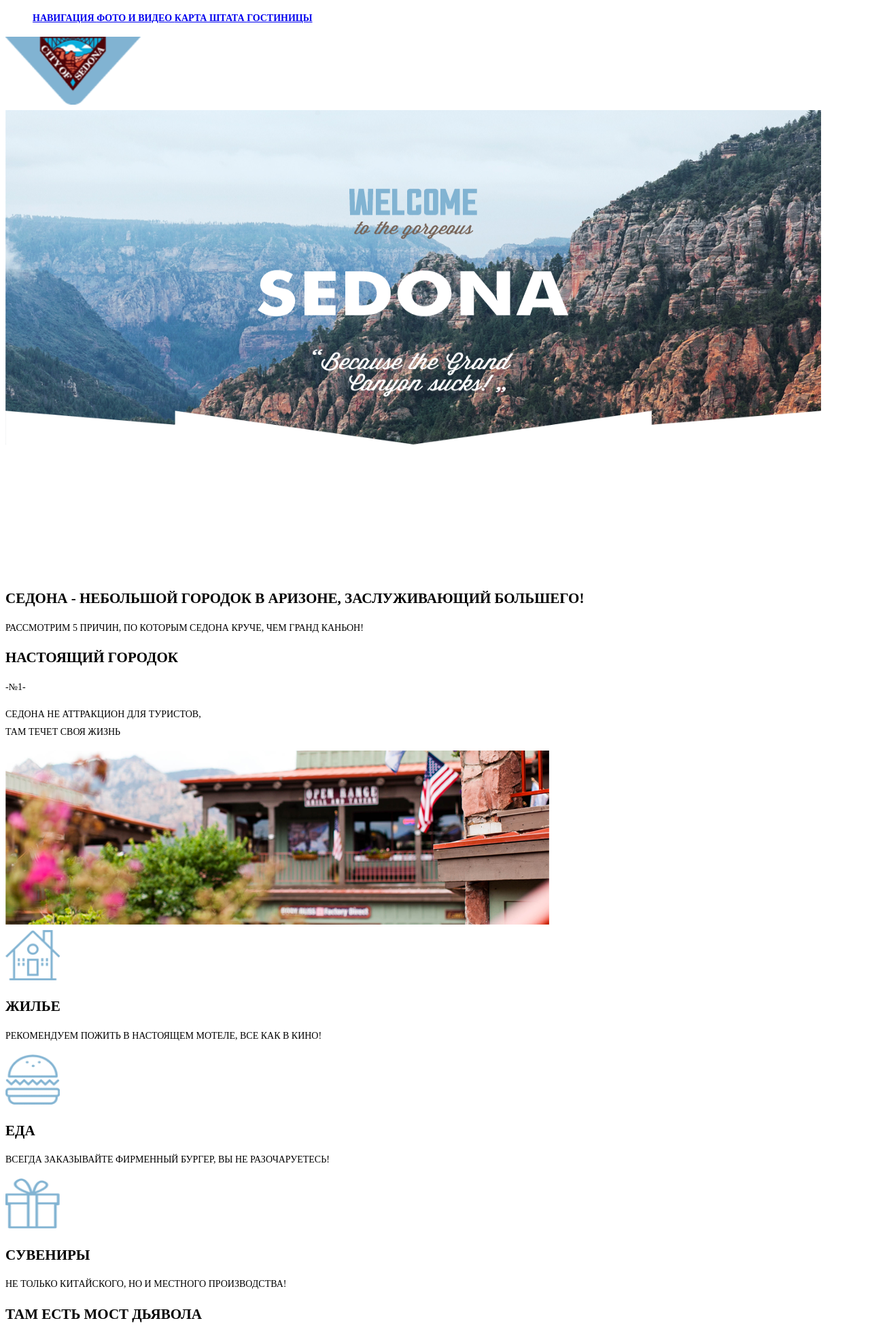
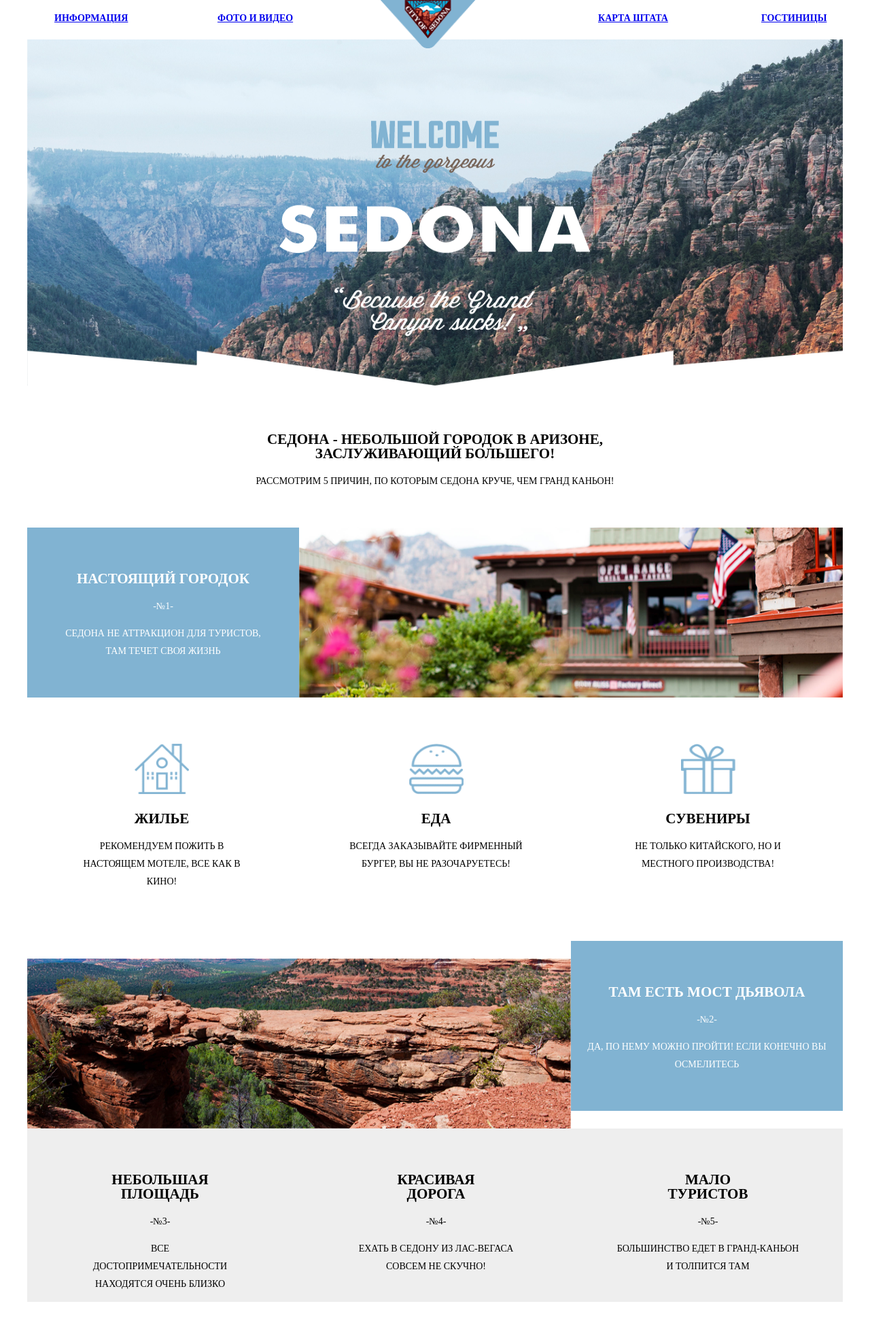
Before and after one commit to Klackky/415439-sedona, a plain HTML site: page index.html in a window 1280 px wide. Shown: the top 1949 px of the page at 68% size. Drawn offline with Linux system fonts and the light colour scheme.

Commit message:
main page

```diff
--- a/css/css.css
+++ b/css/css.css
@@ -1,17 +1,193 @@
 body {
 	font-family:"PT Sans";
 	line-height: 26px;
+	background-color: white;
+	width: 1200px;
+	margin: 0px auto;
+
 }
+
+
 .main-navigator {
 	font-size: 14px;
 	font-weight: bold;
 	text-transform: uppercase;
+	position: relative;
+	width: 1200px;
+}
+.container {
+	width:1200px;
+	min-height: 58px;
+	display: flex;
+    justify-content: center;
+    align-items: center;
+}
+header {
+    margin:0;
+	position: relative;
+}
+.logo {
+    position: absolute;
+	top:0px;
+	left:520px;
+	right:520px;
+}
+
+ul {
+ font-size:0px;
+}
+
+li {
+	display: inline-block;
+    font-size: 14px;
+}
+
+
+
+.nav-left{
+	width: 240px;
 
 }
-li {
-	display: inline;
+.nav-left-2{
+	width: 240px;
+	padding:0;
+
 }
 
+.nav-right{
+	margin-left:320px;
+	width: 240px;
+
+}
+
+.nav-right-2{
+	padding:0;
+
+}
+.main-image{
+	width: 100%;
+}
+.about {
+	text-align:center;
+	margin-top:60px;
+	margin-bottom:55px;
+}
+
+.house {
+   float: left;
+   width: 256px;
+   min-height:194px;
+   padding: 60px 74px 86px 70px;
+   text-align: center;
+
+}
+.food{
+   float: left;
+   width: 283px;
+   min-height:194px;
+   padding: 60px 57px 86px 60px;
+   text-align: center;
+}
+.souvenirs{
+   float: right;
+   width: 271px;
+   min-height:194px;
+   padding: 60px 63px 86px 66px;
+   text-align: center;
+}
+.reasons-text {
+	float:left;
+	text-align: center;
+	width: 400px;
+	min-height: 203px;
+	background-color: rgb(129, 179, 210);
+	color: white;
+	padding:47px 0px 0px 0px;
+
+}
+.bridge-text{
+	float:right;
+	text-align: center;
+	width: 400px;
+	min-height: 203px;
+	background-color: rgb(129, 179, 210);
+	color: white;
+	padding:47px 0px 0px 0px;
+
+}
+.bridge-img {
+	min-height: 250px;
+	line-height: 0;
+}
+.reasons-img {
+	min-height: 250px;
+}
+
+.reasons-small{
+	margin-top:0;
+
+}
+
+.reason-3{
+   float: left;
+   width: 215px;
+   height: 143px;
+   padding: 47px 97px 65px 88px;
+   text-align: center;
+   background-color: rgb(238,238,238);
+
+}
+.reason-4{
+   float: left;
+   width: 265px;
+   height: 143px;
+   padding: 47px 66px 65px 69px;
+   text-align: center;
+   background-color: rgb(238,238,238);
+}
+.reason-5 {
+   float: right;
+   width: 271px;
+   height: 143px;
+   padding: 47px 63px 65px 66px;
+   text-align: center;
+   background-color: rgb(238,238,238);
+}
+
+.int {
+	width:450px;
+    height:88px;
+    margin-top:20px;
+	text-align: center;
+	overflow: hidden;
+	padding:60px 372px 142px 378px;
+
+}
+
+.button-sedona {
+	background-color: rgb(118,99,87);
+	width: 575px;
+	height:87px;
+    display: flex;
+    justify-content: center;
+    align-items: center;
+
+}
+.search {
+	width:575px;
+	height:395px;
+	background-color: white;
+	position:relative;
+	margin: auto;
+	padding-bottom: 78px;
+	display:block;
+}
+
+.map{
+	position: relative;
+
+
+}
 
 h1{
 	font-size:30px;
@@ -23,6 +199,7 @@ h2{
 	font-size: 21px;
 	font-weight: bold;
 	text-transform: uppercase;
+	line-height:21px;
 }
 p{
 	font-size: 14px;
@@ -36,6 +213,7 @@ legend {
 	font-weight: bold;
 	text-transform: uppercase;
 	line-height: 21px;
+
 }
 
 .sort1 {
@@ -43,3 +221,53 @@ legend {
 	line-height: 18px;
 	text-transform: uppercase;
 }
+.main-footer{
+	padding-bottom:18px;
+	padding-top:18px;
+	position:relative;
+	overflow: hidden;
+}
+
+.hashtag{
+	float:left;
+	width:136px;
+	margin-left: 132px;
+	margin-right: 255px;
+	min-height:34px;
+}
+.social{
+	margin-right:212px;
+	min-height:34px;
+	float:left;
+	width:156px;
+}
+.copyright{
+	width:113px;
+	margin: 0 auto;
+}
+
+.search-inf{
+	float: left;
+	width: 313px;
+	height: 218px;
+	border:none;
+}
+.search-2{
+	float:left;
+	width:487px;
+	height:218px;
+	border:none;
+}
+}
+.filter{
+	float:right;
+	border:none;
+	width:300px;
+	height:218px;
+
+}
+}
+.sort{
+	clear:both;
+	border:none;
+}
--- a/index.html
+++ b/index.html
@@ -4,40 +4,46 @@
     <meta charset="utf-8">
     <title>HTML Academy: Седона</title>
 	<link href="css/css.css" rel="stylesheet">
-
-
   </head>
   <body>
     <header class="main-header">
+	 <div class="container">
 	  <nav class="main-navigator">
        <ul>
-	     <li> <a href="#"> Навигация </a> </li>
-	     <li> <a href="#"> Фото и видео </a> </li>
-         <li> <a href="#"> Карта штата </a> </li>
-	     <li> <a href="#"> Гостиницы </a> </li>
+	     <li class="nav-left"> <a href="#"> Информация </a> </li>
+	     <li class="nav-left-2"> <a href="#"> Фото и видео </a> </li>
+         <li class="nav-right"> <a href="#"> Карта штата </a> </li>
+	     <li class="nav-right-2"> <a href="#"> Гостиницы </a> </li>
 	   </ul>
 	  </nav>
+	 </div>
 	 <div class="logo">
 	   <a>
-	  <img src="img/logo-sedona.png" alt="logo" width="200" height="100">
+	     <img src="img/logo-sedona.png" alt="logo" width="140" height="71">
 	   </a>
 	 </div>
 	</header>
 
 	<div class="main-image">
-      <img src = "img/sedona-with-text.png" alt="Welcome to the gorgeous Sedona" width="1200" height="680">
+      <img src = "img/sedona-with-text-crop.png" alt="Welcome to the gorgeous Sedona" width="1200px" height="510px">
 	</div>
-	  <h2> Седона - небольшой городок в Аризоне, заслуживающий большего! </h2>
+	<div class="about">
+	  <h2> Седона - небольшой городок в Аризоне, <br> заслуживающий большего! </h2>
 	  <p> Рассмотрим 5 причин, по которым Седона круче, чем Гранд Каньон! <p>
-	<div class="reason-1">
+	</div>
+	<div class="reasons">
+	  <div class="reasons-text">
 	   <h2> Настоящий городок </h2>
 	   <p> -№1- </p>
 	   <p> Седона не аттракцион для туристов,
 	   <br> там течет своя жизнь  </p>
-	   <img src="img/town-photo.png" alt="sedona" width="800" height="256">
+	  </div>
+      <div class="reasons-img">
+	   <img src="img/town-photo.png" alt="sedona" width="800" height="250">
+	  </div>
 	</div>
 	<div class="subreason">
-	    <div class="accommodation">
+	   <div class="house">
 		     <img src="img/house.png" alt="accommodation" width="80" height="74">
 			 <h2>Жилье </h2>
 			 <p> Рекомендуем пожить в настоящем мотеле, все как в кино! </p>
@@ -52,40 +58,51 @@
              <h2> Сувениры </h2>
 		     <p>Не только китайского, но и местного производства! </p>
         </div>
-
 	</div>
 
-	<div class="reason-2">
+	<div class="reasons">
+	 <div class="bridge-text">
 	  <h2> Там есть мост дьявола </h2>
 	  <p> -№2- </p>
 	  <p> Да, по нему можно пройти! Если конечно вы осмелитесь </p>
-	  <img src="img/canyon-photo.png" alt="bridge" width="800" height="256">
+	 </div>
+	 <div class="bridge-img">
+	  <img src="img/canyon-photo.png" alt="bridge" width="800" height="250">
+	 </div>
 	</div>
 
+	<div class="reasons-small">
 	 <div class="reason-3">
 	  <h2> Небольшая площадь </h2>
 	  <p> -№3- </p>
 	  <p> Все достопримечательности находятся очень близко </p>
 	 </div>
+	</div>
 
+    <div class="reasons-small">
      <div class="reason-4">
-	  <h2> Красивая дорога </h2>
+	  <h2> Красивая <br> дорога </h2>
 	  <p> -№4- </p>
       <p> Ехать в Седону из Лас-Вегаса совсем не скучно! </p>
 	 </div>
+    </div>
 
+    <div class="reasons-small">
 	 <div class="reason-5">
-	  <h2> Мало туристов </h2>
+	  <h2> Мало <br> туристов </h2>
 	  <p> -№5- </p>
 	  <p> Большинство едет в Гранд-Каньон и толпится там </p>
 	 </div>
+	</div>
 
-	<div class="interested">
+	<div class="int">
 	 <h1> Заинтересовались? </h1>
-	 <p> Укажите ваши предполагаемые даты поездки, и мы покажем вам лучшие предложения гостиниц в седоне </p>
-	 <button> Поиск гостиницы в Седоне </button>
+	 <p> Укажите ваши предполагаемые даты поездки,<br> и мы покажем вам лучшие предложения гостиниц в седоне </p>
 	</div>
 	 <div class="search">
+	   <div class="button-sedona">
+	     <a class="search-sedona" href="#"> <h2>Поиск гостиницы в Седоне </h2></a>
+	   </div>
 	 <form action="#" method="get">
 	  <div class="date">
 	    <label> Дата заезда: </label>
@@ -122,7 +139,7 @@
       <a class="social-btn social-btn-youtube" href="#">Youtube</a>
 	 </section>
 	 <section class="copyright">
-	 <p> website by </p>
+	 <p class="cop-text"> website by </p>
 	 <a href="https://htmlacademy.ru/intensive/htmlcss">  <img src="img/logo-htmlacademy.png" alt="htmlacademy logo" width="120" height="51"> </a>
 	 </section>
 	</div>
```
Also changed, not shown: hotels.html (+9 -6 lines), img/sedona-with-text-crop.png (added). Lines whose indentation alone changed are shown as unchanged.
